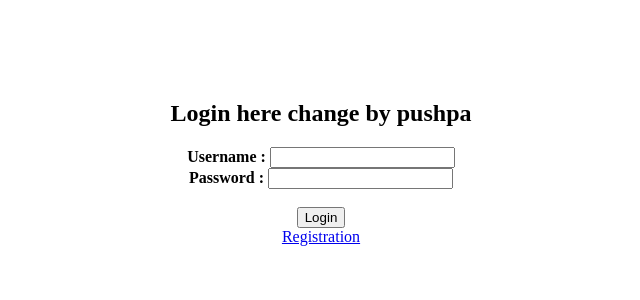
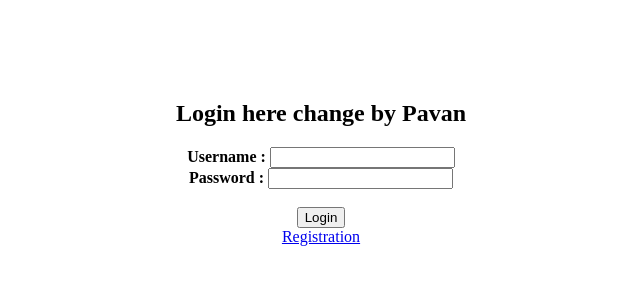
Before and after one commit to Hemasai-Zessta/demophp, a PHP site: page /login.php in a window 1280 px wide. Shown: the top 300 px of the page, without its empty margins (319-959 px from the left). Run offline with PHP 8.4, Linux system fonts and the light colour scheme.

Commit message:
Login.php is Updated by Pavan

```diff
--- a/login.php
+++ b/login.php
@@ -10,7 +10,7 @@
                 <br/><br/><br/><br/>
             </div>
 				<center>
-                    <h2>Login here change by pushpa</h2>
+                    <h2>Login here change by Pavan</h2>
                     <div>
                         <label><b>Username :</b></label>
                         <input type="text" name="username" />
```
